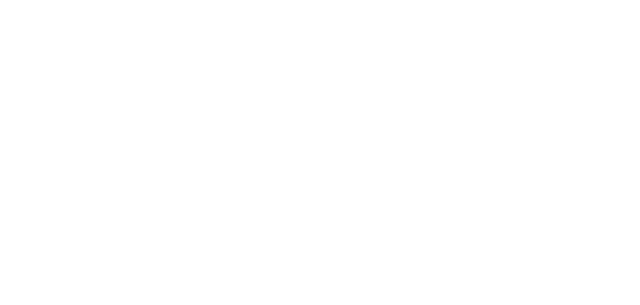
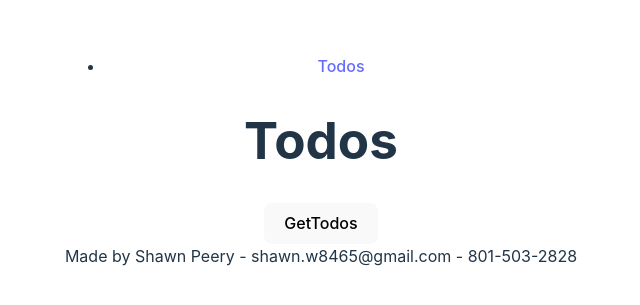
Before and after one commit to shawn-peery/2024PortfolioProject-Frontend, a React (Vite) app: page /todos in a window 1280 px wide. Before the commit this address had no page. Shown: the part 247-552 px from the top of the page, without its empty margins (319-959 px from the left). Built offline with nearby package versions, Linux system fonts and the light colour scheme.

Commit message:
Adding Todos page

```diff
--- a/src/App.tsx
+++ b/src/App.tsx
@@ -2,6 +2,7 @@
 import { Route, Routes } from 'react-router'
 import { BrowserRouter } from 'react-router-dom'
 import Home from './pages/Home'
+import Todos from './pages/Todos'
 
 function App() {
   //  const [count, setCount] = useState(0)
@@ -12,6 +13,9 @@
 
         <Route path="/" element={<Home />}>
         </Route>
+
+        <Route path="/todos" element={<Todos />}>
+        </Route>
       </Routes>
 
 
--- a/src/pages/Todos.tsx
+++ b/src/pages/Todos.tsx
@@ -2,7 +2,10 @@
 
 const Todos = () => {
   return <Layout>
-    <h1 role="heading">Todos</h1>
+    <>
+      <h1 role="heading">Todos</h1>
+      <button>GetTodos</button>
+    </>
   </Layout>
 }
 export default Todos;
```
Also changed, not shown: 1 other file (tests, documents, lock files or other folders).
